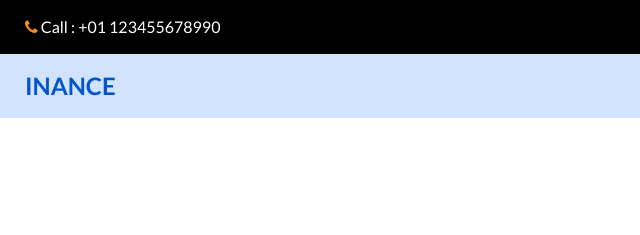
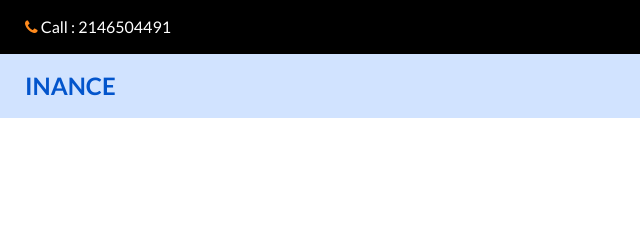
Before and after one commit to dzidzi1984/web-consulting, a plain HTML site: page contact.html in a window 1280 px wide. Shown: the top 235 px of the page, 0-640 px from the left. Drawn offline with nearby package versions, Linux system fonts and the light colour scheme; some packages are replaced by stand-ins of ours.

Commit message:
contact change

```diff
--- a/contact.html
+++ b/contact.html
@@ -38,7 +38,7 @@
             <a href="">
               <i class="fa fa-phone" aria-hidden="true"></i>
               <span>
-                Call : +01 123455678990
+                Call : 2146504491
               </span>
             </a>
             <a href="">
```
